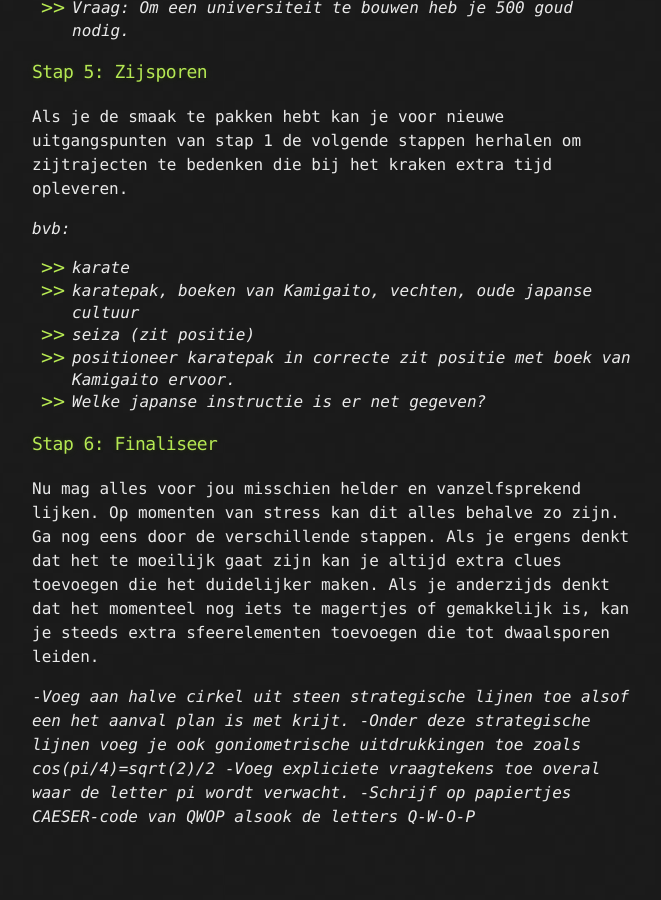
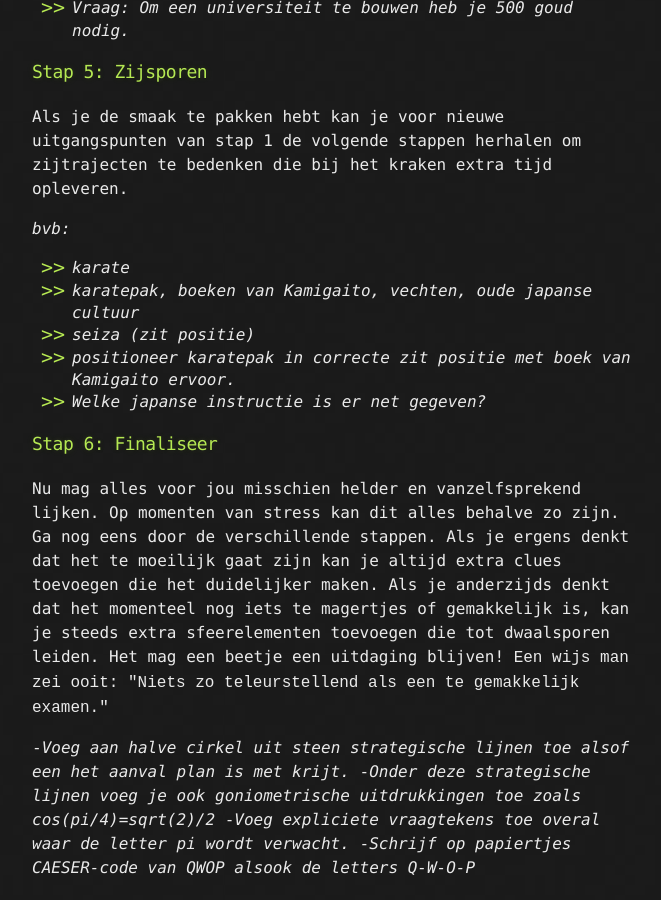
Before and after one commit to kkelchte/CTR-ESC, a Jekyll site: the page built from assets/instructies.md, in a window 1280 px wide and 900 px high, scrolled down 1474 px. Shown: the whole window, without its empty margins (308-969 px from the left). Built offline with Jekyll 4.4.1, drawn with Linux system fonts in a browser that asks for light colours; before the commit the page ends 2323 px from its top, so only the background shows below that.

Commit message:
instructies

```diff
--- a/assets/instructies.md
+++ b/assets/instructies.md
@@ -46,7 +46,8 @@ _bvb:_
 * _Welke japanse instructie is er net gegeven?_
 
 ### Stap 6: Finaliseer
-Nu mag alles voor jou misschien helder en vanzelfsprekend lijken. Op momenten van stress kan dit alles behalve zo zijn. Ga nog eens door de verschillende stappen. Als je ergens denkt dat het te moeilijk gaat zijn kan je altijd extra clues toevoegen die het duidelijker maken. Als je anderzijds denkt dat het momenteel nog iets te magertjes of gemakkelijk is, kan je steeds extra sfeerelementen toevoegen die tot dwaalsporen leiden.
+Nu mag alles voor jou misschien helder en vanzelfsprekend lijken. Op momenten van stress kan dit alles behalve zo zijn. Ga nog eens door de verschillende stappen. Als je ergens denkt dat het te moeilijk gaat zijn kan je altijd extra clues toevoegen die het duidelijker maken. Als je anderzijds denkt dat het momenteel nog iets te magertjes of gemakkelijk is, kan je steeds extra sfeerelementen toevoegen die tot dwaalsporen leiden. Het mag een beetje een uitdaging blijven!
+`Een wijs man zei ooit: "Niets zo teleurstellend als een te gemakkelijk examen."`
 
 -_Voeg aan halve cirkel uit steen strategische lijnen toe alsof een het aanval plan is met krijt._
 -_Onder deze strategische lijnen voeg je ook goniometrische uitdrukkingen toe zoals cos(pi/4)=sqrt(2)/2_
```
